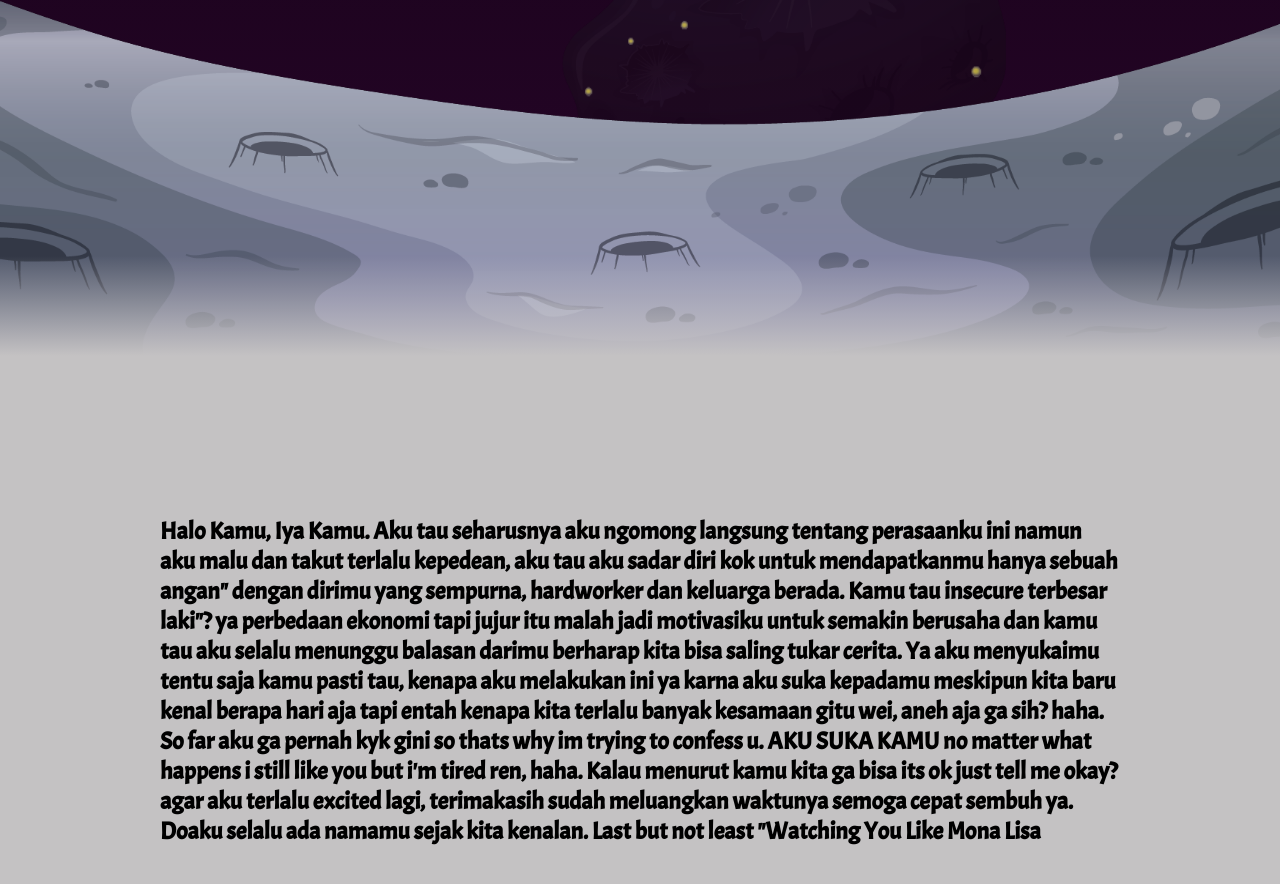
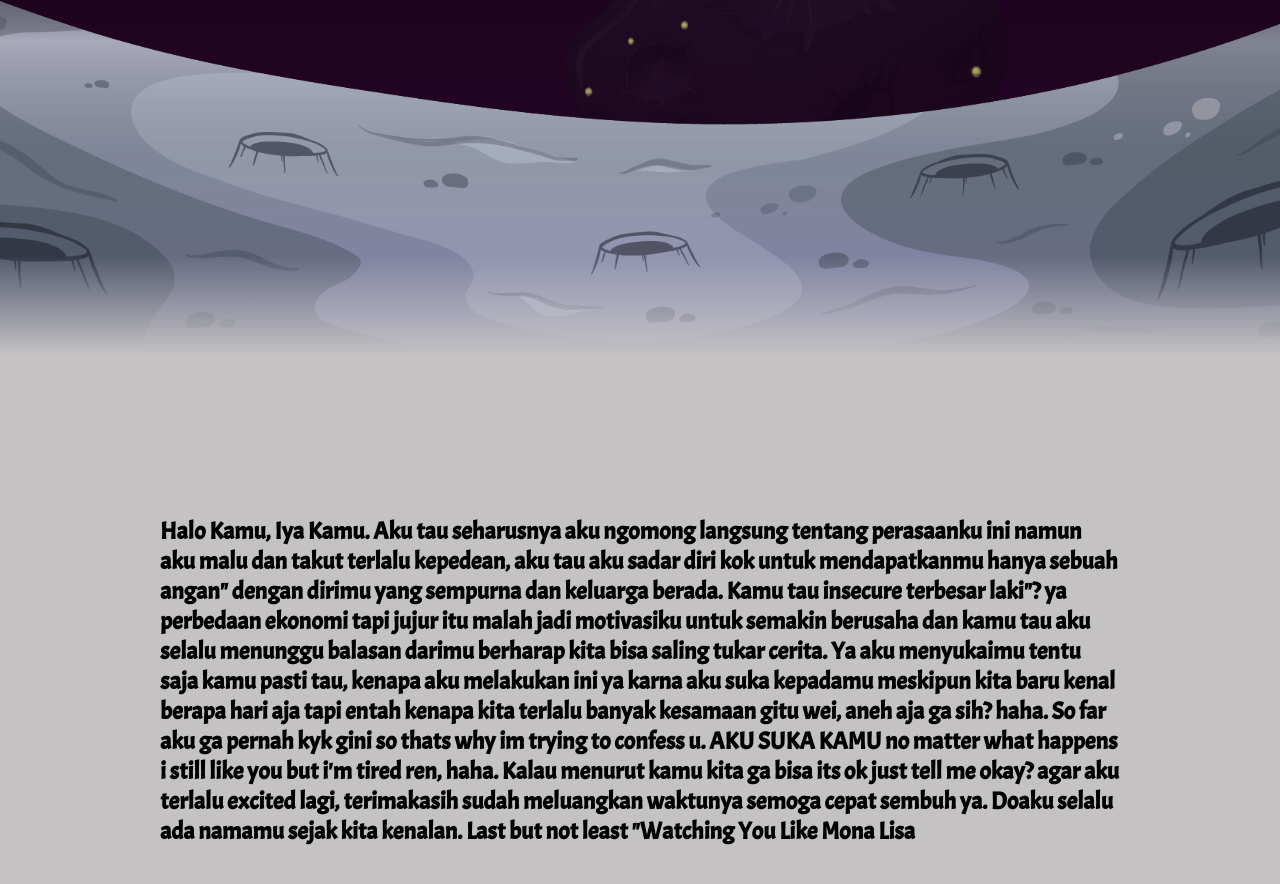
Before and after one commit to ItsMikey23/Paralax, a plain HTML site: page index.html in a window 1280 px wide. Shown: the part 1244-2128 px from the top of the page. Drawn offline with Linux system fonts and the light colour scheme.

Commit message:
Update index.html

```diff
--- a/index.html
+++ b/index.html
@@ -16,7 +16,7 @@
     </div>
     <div class="description">
         <h2>Halo Kamu, Iya Kamu.
-        Aku tau seharusnya aku ngomong langsung tentang perasaanku ini namun aku malu dan takut terlalu kepedean, aku tau aku sadar diri kok untuk mendapatkanmu hanya sebuah angan" dengan dirimu yang sempurna, hardworker dan keluarga berada. Kamu tau insecure terbesar laki"? ya perbedaan ekonomi tapi jujur itu malah jadi motivasiku untuk semakin berusaha dan kamu tau aku selalu menunggu balasan darimu berharap kita bisa saling tukar cerita.
+        Aku tau seharusnya aku ngomong langsung tentang perasaanku ini namun aku malu dan takut terlalu kepedean, aku tau aku sadar diri kok untuk mendapatkanmu hanya sebuah angan" dengan dirimu yang sempurna dan keluarga berada. Kamu tau insecure terbesar laki"? ya perbedaan ekonomi tapi jujur itu malah jadi motivasiku untuk semakin berusaha dan kamu tau aku selalu menunggu balasan darimu berharap kita bisa saling tukar cerita.
         Ya aku menyukaimu tentu saja kamu pasti tau, kenapa aku melakukan ini ya karna aku suka kepadamu meskipun kita baru kenal berapa hari aja tapi entah kenapa kita terlalu banyak kesamaan gitu wei, aneh aja ga sih? haha. So far aku ga pernah kyk gini so thats why im trying to confess u. AKU SUKA KAMU no matter what happens i still like you but i'm tired ren, haha.
         Kalau menurut kamu kita ga bisa its ok just tell me okay? agar aku terlalu excited lagi, terimakasih sudah meluangkan waktunya semoga cepat sembuh ya. Doaku selalu ada namamu sejak kita kenalan. Last but not least
         "Watching You Like Mona Lisa</h2><br>
```
